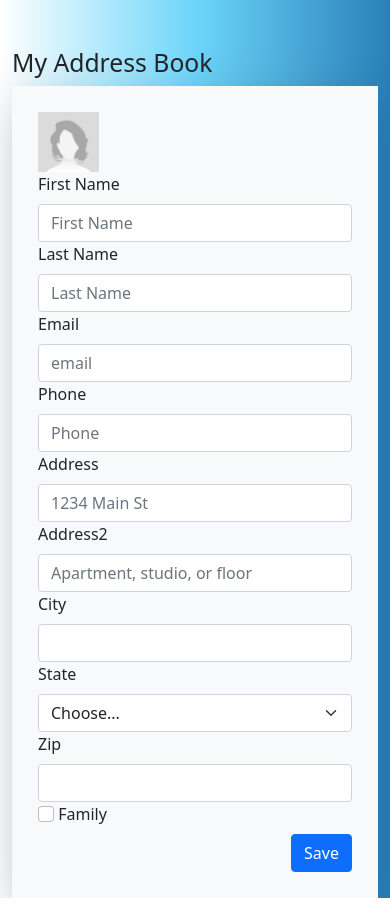
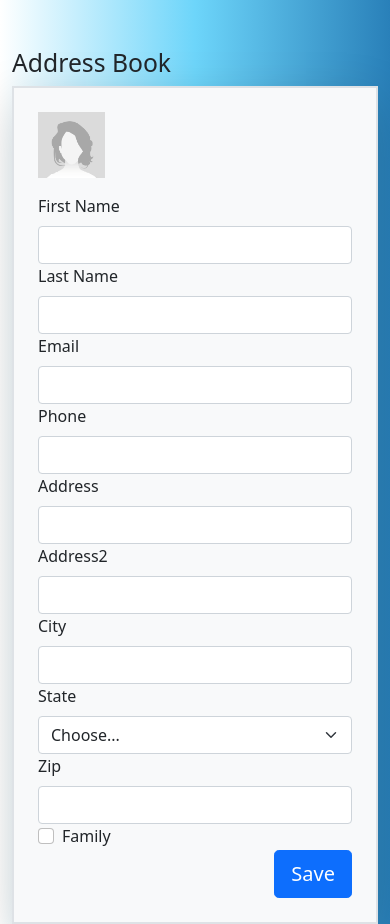
Before and after one commit to TheWebCoder/AddressBookTemplate, a plain HTML site: page index.html in a window 390 px wide. Before the commit the page ends 898 px from the top, so only its background shows below. Drawn offline with nearby package versions, Linux system fonts and the light colour scheme.

Commit message:
Fixed Styling And Added Responsiveness
Fixed the styling of the address book and made it responsive so that it displays properly on mobile.

```diff
--- a/css/style.css
+++ b/css/site.css
@@ -1,8 +1,5 @@
-
-
 body {
     background: #2980B9;  /* fallback for old browsers */
     background: -webkit-linear-gradient(to right, #FFFFFF, #6DD5FA, #2980B9);  /* Chrome 10-25, Safari 5.1-6 */
     background: linear-gradient(to right, #FFFFFF, #6DD5FA, #2980B9); /* W3C, IE 10+/ Edge, Firefox 16+, Chrome 26+, Opera 12+, Safari 7+ */
-
 }
--- a/index.html
+++ b/index.html
@@ -1,8 +1,8 @@
 <!doctype html>
-<html lang="en">
+<html lang="en" class="h-100">
 
 <head>
-    <title>Address Book</title>
+    <title>Address Book Template</title>
     <!-- Required meta tags -->
     <meta charset="utf-8">
     <meta name="viewport" content="width=device-width, initial-scale=1, shrink-to-fit=no">
@@ -10,55 +10,47 @@
     <!-- Bootstrap CSS -->
     <link href="https://cdn.jsdelivr.net/npm/bootstrap@5.1.1/dist/css/bootstrap.min.css" rel="stylesheet"
         integrity="sha384-F3w7mX95PdgyTmZZMECAngseQB83DfGTowi0iMjiWaeVhAn4FJkqJByhZMI3AhiU" crossorigin="anonymous">
-    <link rel="stylesheet" href="css/style.css">
+
+    <link rel="stylesheet" href="css/site.css">
 </head>
 
-<body>
-       <div class="container">
-        <h2 class="mt-5">My Address Book</h2>
-        <div class="border border-2 border-light shadow-lg p-4 bg-light">
-            <div class="row">
+<body class="h-100">
+    <div class="container mt-5">
+        <h2>Address Book</h2>
+        <div class="p-3 border border-2 shadow-lg bg-light">
+            <form class="row g-3 p-2">
                 <div class="col-3 col-md-4">
-                        <img src="img/GirlOne_4x.png" class="img-fluid" alt="">
+                    <img class="img-fluid" src="img/GirlOne_4x.png" alt="Profile Picture">
                 </div>
-                    <div class="col-md-8">
-                        <form action="#">
+                <div class="col-12 col-md-8">
                     <div class="row">
                         <div class="col-12 col-md-6">
-                                    <label class="form-label">First Name</label>
-                                    <input type="text" name="firstName" class="form-control" placeholder="First Name" aria-label="First Name" required>
+                            <label for="inputFirstName" class="form-label">First Name</label>
+                            <input type="text" class="form-control" id="inputFirstName">
                         </div>
                         <div class="col-12 col-md-6">
-                                    <label class="form-label">Last Name</label>
-                                    <input type="text" name="lastName" class="form-control" placeholder="Last Name" aria-label="Last Name" required>
-                                </div>
-                            </div>
-                            <div class="row">
-                                <div class="col-12 col-md-6">
-                                    <label class="form-label">Email</label>
-                                    <input type="email" name="Email" class="form-control" placeholder="email" aria-label="Email">
+                            <label for="inputLastName" class="form-label">Last Name</label>
+                            <input type="text" class="form-control" id="inputLastName">
                         </div>
                         <div class="col-12 col-md-6">
-                                    <label class="form-label">Phone</label>
-                                    <input type="tel" name="phonr" class="form-control" placeholder="Phone" aria-label="Phone">
+                            <label for="inputEmail" class="form-label">Email</label>
+                            <input type="email" class="form-control" id="inputEmail">
                         </div>
+                        <div class="col-12 col-md-6">
+                            <label for="inputPhone" class="form-label">Phone</label>
+                            <input type="tel" class="form-control" id="inputPhone">
                         </div>
-                            <div class="row">
-                                <div class="col">
-                                    <label class="form-label">Address</label>
-                                    <input type="text" name="Address" class="form-control" placeholder="1234 Main St" aria-label="Address">
+                        <div class="col-12">
+                            <label for="inputAddress" class="form-label">Address</label>
+                            <input type="text" class="form-control" id="inputAddress">
                         </div>
+                        <div class="col-12">
+                            <label for="inputAddress2" class="form-label">Address2</label>
+                            <input type="text" class="form-control" id="inputAddress2">
                         </div>
-                            <div class="row">
-                                <div class="col">
-                                    <label class="form-label">Address2</label>
-                                    <input type="text" name="Address2" class="form-control" placeholder="Apartment, studio, or floor" aria-label="Address2">
-                                </div>
-                            </div>
-                            <div class="row">
                         <div class="col-12 col-md-6">
-                                    <label class="form-label">City</label>
-                                    <input type="text" name="city" class="form-control" placeholder="" aria-label="City">
+                            <label for="inputCity" class="form-label">City</label>
+                            <input type="text" class="form-control" id="inputCity">
                         </div>
                         <div class="col-12 col-md-4">
                             <label class="form-label">State</label>
@@ -118,24 +110,21 @@
                                 </select>
                         </div>
                         <div class="col-12 col-md-2">
-                                    <label class="form-label">Zip</label>
-                                    <input type="text" name="zip" class="form-control" placeholder="" aria-label="Zip">
+                            <label for="inputZip" class="form-label">Zip</label>
+                            <input type="text" class="form-control" id="inputZip">
+                        </div>
+                        <div class="col-12">
+                            <div class="form-check">
+                                <input class="form-check-input" type="checkbox" id="checkFamily">
+                                <label class="form-check-label" for="checkFamily">Family</label>
                             </div>
                         </div>
-                            <div class="row">
-                                <div class="col">
-                                    <input class="form-check-input" type="checkbox" value="" id="flexCheckDefault">
-                                    <label class="form-check-label" for="flexCheckDefault">Family</label>
+                        <div class="col-12 d-flex justify-content-end">
+                            <button type="button" class="btn btn-lg btn-primary">Save</button>
                         </div>
-                            </div>
-                            <div class="row">
-                                <div class="col text-end">
-                                    <button type="submit" class="btn btn-primary mt-2">Save</button>
                     </div>
                 </div>
             </form>
-                    </div>
-            </div>
         </div>
     </div>
 
```
Lines whose indentation alone changed are shown as unchanged.
